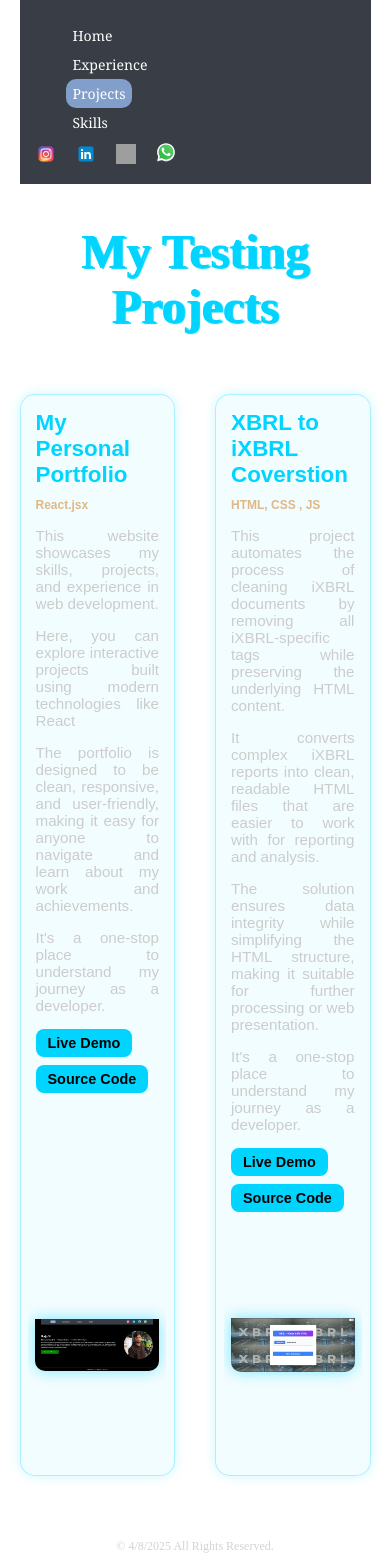
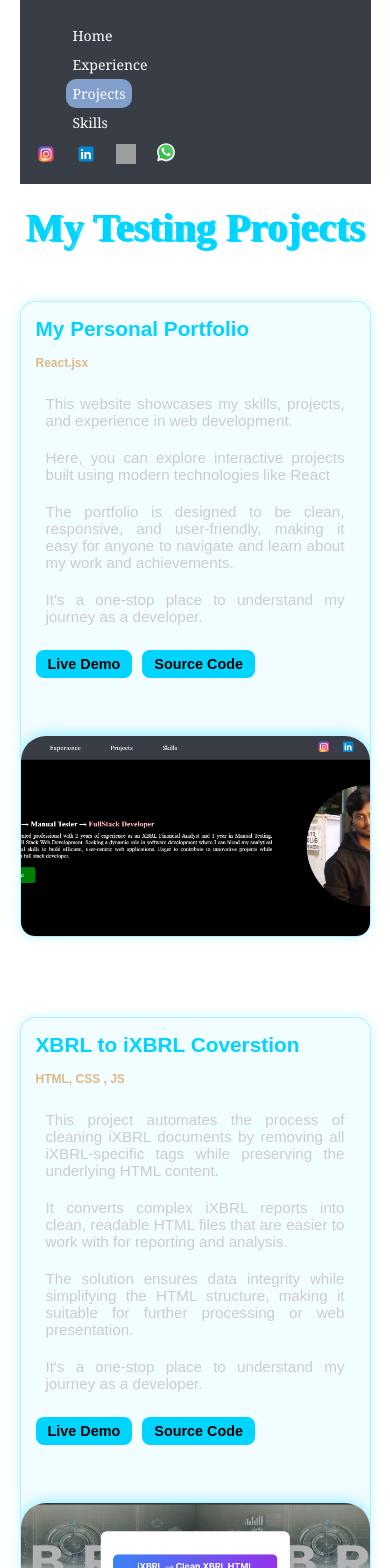
Before and after one commit to Raja-Nalliyappan/dev-portfolio, a React (Create React App) app: page /#/projects in a window 390 px wide. Shown: the top 1568 px of the page. Built offline with nearby package versions, Linux system fonts and the light colour scheme; grey boxes are pictures that could not be loaded; the HTML template or start-up script is replaced by a standard one.

Commit message:
project view change

```diff
--- a/src/Portfoilo/Projects.css
+++ b/src/Portfoilo/Projects.css
@@ -1,17 +1,20 @@
+/* Projects Section */
 .projects-section {
+  padding: 40px 5%;
+  width: 90%;
+  margin: 0 auto;
+  font-family: "Arial", sans-serif;
   display: flex;
-  flex-wrap: wrap;      /* allow multiple rows if more projects */
-  gap: 40px;            /* spacing between cards */
-  justify-content: center;
-  padding: 40px 5%;
-  font-family: "Arial", sans-serif;
+  flex-direction: column;
+  align-items: center;
+  gap: 80px;
 }
 
 /* Heading */
 .projects-section-heading {
   text-align: center;
   font-size: 3rem;
-  margin: 40px 0;
+  margin-top: 20px;
   color: #00d4ff;
   text-shadow: 2px 1px 1px #00d4ff;
   opacity: 0;
@@ -21,14 +24,12 @@
 
 /* Each Project Card */
 .project-card {
-  flex: 1 1 calc(50% - 40px);   /* 2 cards per row */
-  max-width: 48%;               /* prevent stretching */
   display: flex;
-  flex-direction: column;
+  flex-direction: column; /* vertical layout */
   border-radius: 15px;
   background: rgba(0, 212, 255, 0.05);
   border: 1px solid rgba(0, 212, 255, 0.3);
-  transition: all 0.7s ease;
+  transition: all 0.5s ease;
   box-shadow: 0 0 12px rgba(0, 212, 255, 0.2);
   overflow: hidden;
   opacity: 0;
@@ -40,10 +41,25 @@
   box-shadow: 0 0 22px rgba(0, 212, 255, 0.7);
 }
 
-/* Info/Text Section */
+/* Text Content */
 .project-info {
   padding: 20px;
-  flex: 1;
+  display: flex;
+  flex-direction: column;
+}
+
+.project-header {
+  display: flex;
+  justify-content: space-between;
+  align-items: center;
+  width: 100%;
+  gap: 10px;
+}
+
+.project-header h3,
+.project-header h6 {
+  margin: 0;
+  flex-shrink: 0;
 }
 
 .project-info h3 {
@@ -53,7 +69,7 @@
 }
 
 .project-info h6 {
-  font-size: 0.9rem;
+  font-size: 0.8rem;
   color: burlywood;
   margin-bottom: 15px;
 }
@@ -61,7 +77,8 @@
 .project-info p {
   font-size: 1rem;
   color: #ccc;
-  margin-bottom: 20px;
+  margin-bottom: 15px;
+  margin: 10px;
   text-align: justify;
 }
 
@@ -79,36 +96,35 @@
   color: #000;
   font-weight: 600;
   text-decoration: none;
-
-  /* Smooth transition for background, color, border, and scale */
   transition: all 0.3s ease-in-out;
-  transform: scale(1);
 }
 
 .project-links a:hover {
   background: #000;
   color: #00d4ff;
   border: 1px solid #00d4ff;
-  transform: scale(1.08); /* smooth zoom effect */
+  transform: scale(1.05);
 }
-
 
 .project-img {
   width: 100%;
-  height: 220px;
   display: flex;
   justify-content: center;
-  align-items: center;
   overflow: hidden;
+  margin-top: 0;
 }
 
 .project-img img {
-  width: 100%;
-  height: 100%;
+  width: 90%;
+  height: auto;
+  margin-bottom: 40px;
+  margin-top: 20px;
+  display: block;
   object-fit: cover;
-  border-radius: 0 0 10px 10px;
+  border-radius: 25px;
   box-shadow: 0 0 15px rgba(0, 212, 255, 0.5);
 }
+
 
 /* Animation */
 @keyframes fadeSlideIn {
@@ -122,14 +138,12 @@
   }
 }
 
+/* Staggered animation */
 .project-card:nth-child(1) { animation-delay: 0.4s; }
 .project-card:nth-child(2) { animation-delay: 0.6s; }
 .project-card:nth-child(3) { animation-delay: 0.8s; }
 .project-card:nth-child(4) { animation-delay: 1s; }
-
-
-
-
+.project-card:nth-child(5) { animation-delay: 1.2s; }
 
 /* Mobile Responsive */
 @media (max-width: 768px) {
@@ -138,18 +152,15 @@
     width: 100%;
   }
 
-  .projects-section h2 {
+  .projects-section-heading {
     font-size: 2.5rem;
     margin-bottom: 30px;
   }
 
-  /* Stack project card content vertically */
   .project-card {
-    flex-direction: column;
-    align-items: center;
+    flex-direction: column; /* stacked vertically */
   }
 
-  /* Left text section full width */
   .project-info {
     width: 100%;
     padding: 15px;
@@ -158,32 +169,30 @@
   .project-header {
     flex-direction: column;
     align-items: flex-start;
+    gap: 5px;
   }
 
   .project-info h3 {
-    font-size: 1.4rem;
-    margin-bottom: 10px;
+    font-size: 1.3rem;
   }
 
   .project-info h6 {
     font-size: 0.75rem;
-    margin-bottom: 15px;
   }
 
   .project-info p {
     font-size: 0.95rem;
-    margin-bottom: 15px;
   }
 
-  /* Right image full width */
   .project-img {
-    width: 90%;
-    margin: 0 0 20px 0;
+    width: 100%;
+    height: 220px;
+    margin-top: 15px;
   }
 
   .project-img img {
-    width: 90%;
-    height: auto;
+    width: 100%;
+    height: 100%;
   }
 
   .project-links a {
```
